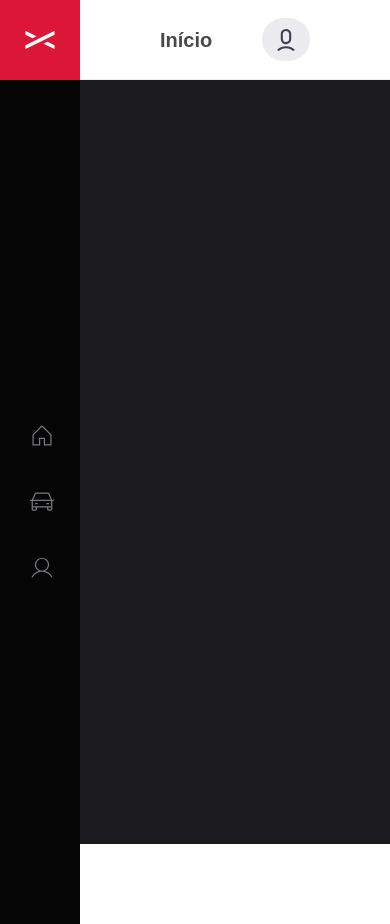
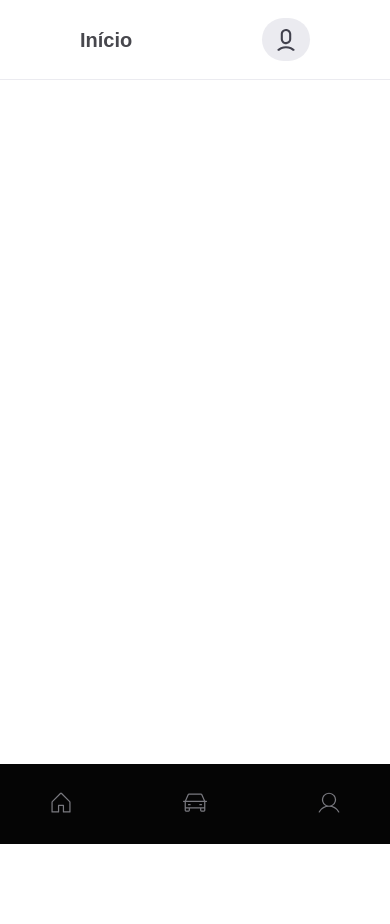
Before and after one commit to italocc-git/rentx-web, a React (Vite) app: page /home in a window 390 px wide. After the commit the page ends 844 px from the top, so only its background shows below. Built offline with nearby package versions, Linux system fonts and the light colour scheme.

Commit message:
fix: layout responsive adjustments . Lateral Menu and Header

```diff
--- a/src/components/Header/index.tsx
+++ b/src/components/Header/index.tsx
@@ -1,7 +1,7 @@
 import profileIcon from '../../assets/icons/profile.svg'
 export const Header = () => {
   return (
-    <div className="w-full h-[80px] relative bg-base-white px-20 border-b border-base-secondary ">
+    <div className="w-full h-[5rem] bg-base-white px-20 border-b border-base-secondary ">
       <div className="  h-full flex justify-between items-center text-base-title ">
         <span className="font-semibold text-xl   ">Início</span>
         <div className="flex items-center gap-3 ">
--- a/src/components/LateralMenu/index.tsx
+++ b/src/components/LateralMenu/index.tsx
@@ -5,21 +5,21 @@ import { Car, House, User } from '@phosphor-icons/react'
 export const LateralMenu = () => {
   const navigate = useNavigate()
   const linkStyleClass =
-    'h-[54px] w-full bg-transparent border-l-[3px] border-transparent transition-colors focus:outline-none focus:border-product-red hover:border-product-red flex items-center justify-center text-base-text focus:text-white'
+    'h-[54px] w-full bg-transparent laptop:border-l-[3px] laptop:border-b-0 mobile:border-b-[3px] border-transparent transition-colors focus:outline-none focus:border-product-red hover:border-product-red flex items-center justify-center text-base-text focus:text-white'
 
   const handleNavigateToDashboard = () => {
     navigate('/')
   }
 
   return (
-    <div className="w-[80px] h-screen">
+    <div className="laptop:w-full laptop:max-w-[5rem] mobile:w-screen laptop:h-screen mobile:h-20 laptop:relative mobile:fixed mobile:bottom-0 bg-black-700 z-10">
       <button
         onClick={handleNavigateToDashboard}
-        className="w-[80px] h-[80px] bg-product-red flex items-center justify-center"
+        className="w-full h-20 bg-product-red flex items-center justify-center transition-colors hover:bg-product-red-dark laptop:inline-flex mobile:hidden"
       >
         <img src={rentxIcon} alt="rentx-icon" className="cursor-pointer" />
       </button>
-      <div className="h-full bg-black-700 flex flex-col items-center justify-center gap-3">
+      <div className="h-[calc(100%-5rem)] mobile:h-full flex laptop:flex-col mobile:flex-row items-center justify-center gap-3">
         <Link to="/home/available-cars-list" className={linkStyleClass}>
           <House weight="light" size={26} />
         </Link>
--- a/src/pages/AvailableCarsList/index.tsx
+++ b/src/pages/AvailableCarsList/index.tsx
@@ -2,7 +2,7 @@ import { CarsGridComponent } from '../../components/CarsGridComponent'
 
 export const AvailableCarsList = () => {
   return (
-    <div className="bg-base-main h-full min-h-screen px-20 py-8">
+    <div className="bg-base-main min-h-screen px-20 py-8">
       <div className="flex laptop:flex-row mobile:flex-col justify-between items-center">
         <h1 className="text-base-title font-semibold font-archivo laptop:text-4xl mobile:text-xl">
           Carros disponíveis
--- a/src/pages/CarSuccessfulRented/index.tsx
+++ b/src/pages/CarSuccessfulRented/index.tsx
@@ -4,7 +4,7 @@ import { useNavigate } from 'react-router-dom'
 export const CarSuccessfulRented = () => {
   const navigate = useNavigate()
   return (
-    <div className="bg-base-black h-full min-h-screen px-40 flex items-center justify-center relative">
+    <div className="bg-base-black min-h-screen px-40 flex items-center justify-center relative">
       <img
         src={union}
         className="absolute top-[50%] left-[50%] translate-x-[-50%] translate-y-[-50%]"
--- a/src/pages/Dashboard/index.tsx
+++ b/src/pages/Dashboard/index.tsx
@@ -4,7 +4,7 @@ import carBackground from '../../assets/car-background.png'
 import { Link } from 'react-router-dom'
 export const Dashboard = () => {
   return (
-    <div className="w-full h-full min-h-screen bg-base-black max-w-[1300px] flex mobile:justify-center  laptop:justify-between py-[140px] laptop:mx-auto mobile:mx-3">
+    <div className="w-full min-h-screen bg-base-black max-w-[1300px] flex mobile:justify-center  laptop:justify-between py-[140px] laptop:mx-auto mobile:mx-3">
       <div className="max-w-[400px] ">
         <img src={rentxImg} alt="logo-rentx" className="mb-[120px] m-auto" />
         <div className="flex flex-col mobile:items-center laptop:items-start gap-20">
--- a/src/pages/FilteredCarsByDate/index.tsx
+++ b/src/pages/FilteredCarsByDate/index.tsx
@@ -31,7 +31,7 @@ export const FilteredCarsByDate = () => {
   }
 
   return (
-    <div className="bg-base-main h-full min-h-screen laptop:px-20 mobile:px-4 py-8">
+    <div className="bg-base-main min-h-screen laptop:px-20 mobile:px-4 py-8">
       <div className="flex flex-col items-center tablet:w-full mobile:w-[300px]">
         <h1 className="text-base-title font-semibold font-archivo laptop:text-4xl mobile:text-lg">
           Escolha uma data de início e fim do aluguel
--- a/src/pages/FilteredCarsList/index.tsx
+++ b/src/pages/FilteredCarsList/index.tsx
@@ -15,7 +15,7 @@ export const FilteredCarsList = () => {
     <div className="drawer drawer-end">
       <input id="my-drawer-filter" type="checkbox" className="drawer-toggle" />
       <div className="drawer-content">
-        <div className=" bg-base-main h-full min-h-screen px-20 py-8">
+        <div className=" bg-base-main min-h-screen px-20 py-8">
           <div className="flex laptop:flex-row mobile:flex-col justify-between items-center drawer-content">
             <h1 className="text-base-title font-semibold font-archivo laptop:text-4xl mobile:text-2xl">
               0 Carros encontrados
--- a/src/pages/PasswordRecovery/index.tsx
+++ b/src/pages/PasswordRecovery/index.tsx
@@ -27,7 +27,7 @@ export const PasswordRecovery = () => {
     formState: { isSubmitting, errors },
   } = recoveryPasswordForm
   return (
-    <div className="bg-base-main h-full min-h-screen px-20 py-8">
+    <div className="bg-base-main min-h-screen px-20 py-8">
       <div className="flex justify-between items-center gap-40">
         <img src={carImageSignPage} alt="image-sign-page" />
         <FormProvider {...recoveryPasswordForm}>
--- a/src/pages/Profile/index.tsx
+++ b/src/pages/Profile/index.tsx
@@ -10,7 +10,7 @@ import { ChangesConfirmModal } from './ChangesConfirmModal'
 export const Profile = () => {
   const [openChangesConfirmModal, setOpenChangesConfirmModal] = useState(false)
   return (
-    <div className=" bg-base-white h-full min-h-screen px-20 py-8 ">
+    <div className=" bg-base-white min-h-screen px-20 py-8 ">
       <ChangesConfirmModal
         openModal={openChangesConfirmModal}
         setOpenModal={setOpenChangesConfirmModal}
--- a/src/pages/SignInPage/index.tsx
+++ b/src/pages/SignInPage/index.tsx
@@ -38,7 +38,7 @@ export const SignIn = () => {
   } = loginUserForm
 
   return (
-    <div className="bg-base-main h-full min-h-screen px-20 py-8">
+    <div className="bg-base-main min-h-screen px-20 py-8">
       <div className="flex mobile:flex-col laptop:flex-row justify-between items-center mobile:gap-5 desktop:gap-40">
         <img
           src={carImageSignPage}
--- a/src/pages/SignUp/index.tsx
+++ b/src/pages/SignUp/index.tsx
@@ -69,7 +69,7 @@ export const SignUp = () => {
 
   const { name } = getValues()
   return (
-    <div className="bg-base-main h-full min-h-screen px-20 py-8">
+    <div className="bg-base-main min-h-screen px-20 py-8">
       <SuccessfullyUserCreationModal
         openModal={openSuccessCreationModal}
         setOpenModal={setOpenSuccessCreationModal}
```
